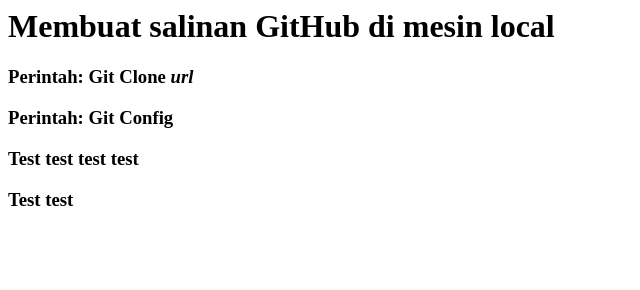
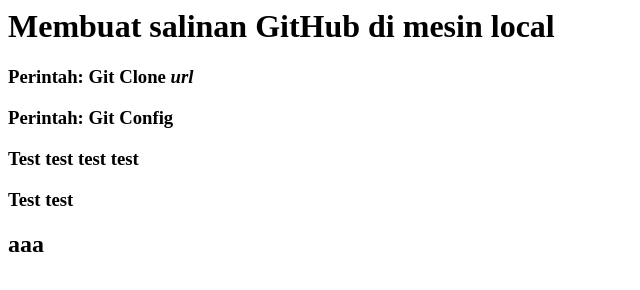
Before and after one commit to sherzzzh/hello_dunia, a plain HTML site: page index.html in a window 1280 px wide. Shown: the full height of the page, 0-640 px from the left. Drawn offline with Linux system fonts and the light colour scheme.

Commit message:
update index in trpl2c

```diff
--- a/index.html
+++ b/index.html
@@ -9,5 +9,6 @@
 <h3> Perintah: Git Config </h3>
 <h3> Test test test test <h3>
 <h3> Test test <h3>
+<h2> aaa <h2>
 </body>
 </html>
```
